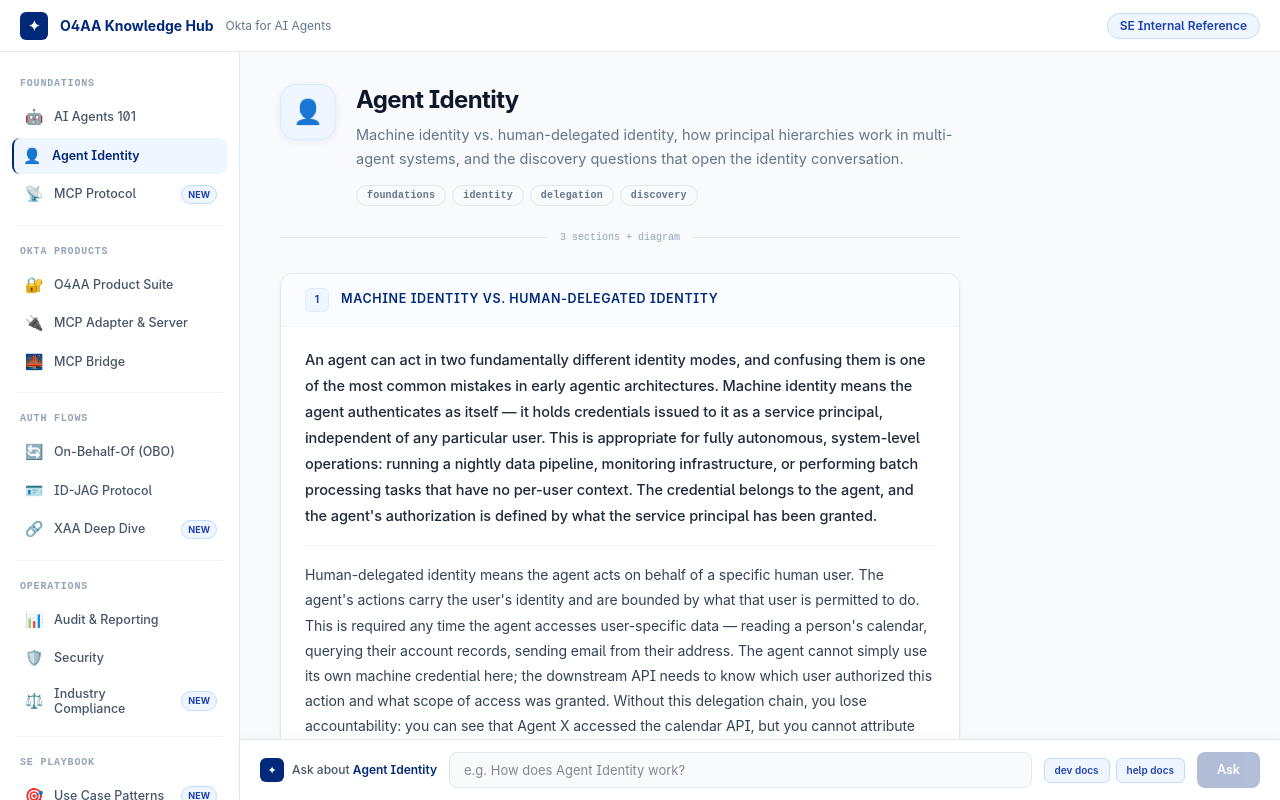
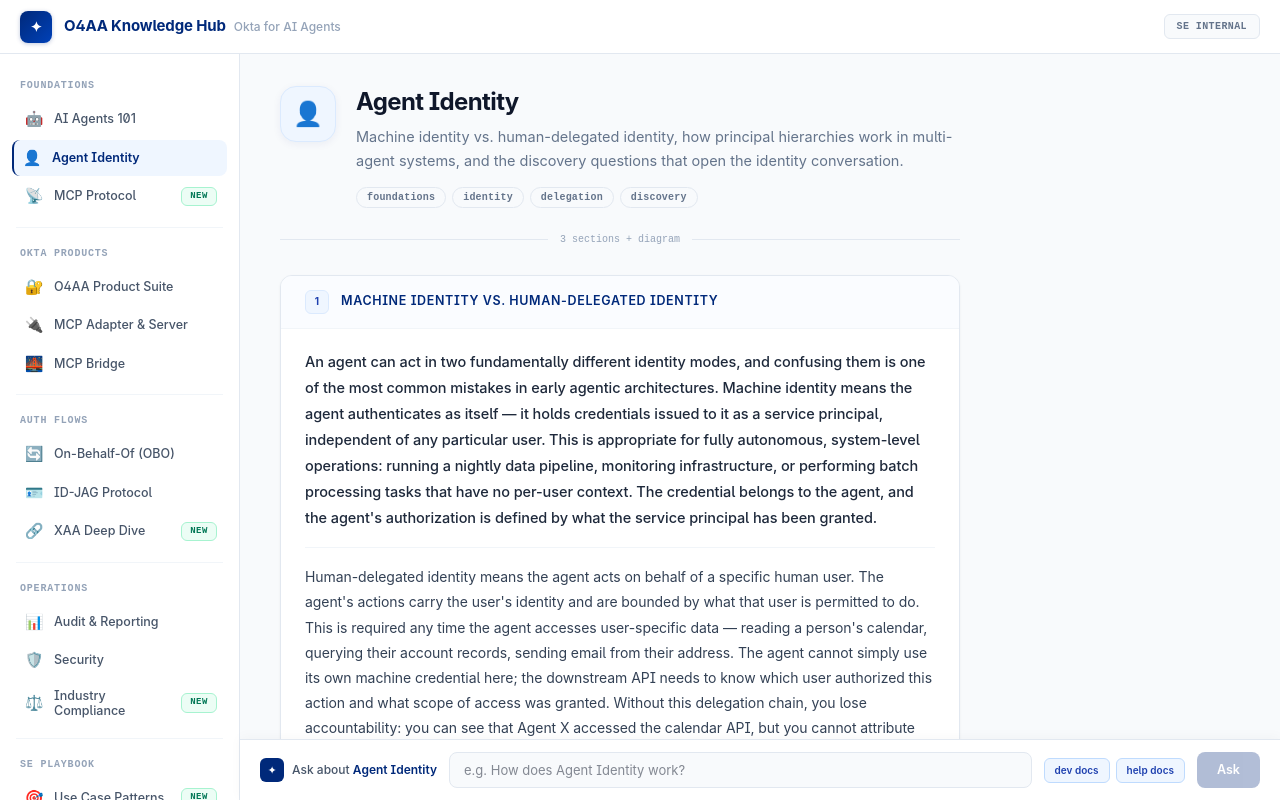
Before and after one commit to Zantonse/o4aa-knowledge, a Next.js app: page /section/agent-identity in a window 1280 px wide. Built offline with nearby package versions, Linux system fonts and the light colour scheme.

Commit message:
loop 5/5: topbar gradient icon, monospace badge, green NEW badge, focus-visible indicators, global transitions

```diff
--- a/app/globals.css
+++ b/app/globals.css
@@ -34,4 +34,16 @@
     background: #DBEAFE;
     color: #1E3A5F;
   }
+
+  /* Smooth focus transitions */
+  input, button, a {
+    transition: all 0.15s ease;
+  }
+
+  /* Better focus indicators for keyboard nav */
+  :focus-visible {
+    outline: 2px solid #00297A;
+    outline-offset: 2px;
+    border-radius: 4px;
+  }
 }
--- a/app/layout.tsx
+++ b/app/layout.tsx
@@ -13,28 +13,45 @@
     <html lang="en" className="h-full">
       <body className="h-full flex flex-col">
         <header
-          className="flex-shrink-0 flex items-center justify-between px-5 h-13 border-b"
-          style={{ background: '#ffffff', borderColor: '#E2E8F0', height: '52px' }}
+          className="flex-shrink-0 flex items-center justify-between px-5 border-b"
+          style={{ background: '#ffffff', borderColor: '#E2E8F0', height: '54px' }}
         >
           <div className="flex items-center gap-3">
             <div
-              className="w-7 h-7 rounded-md flex items-center justify-center text-sm font-bold text-white"
-              style={{ background: '#00297A' }}
+              className="w-8 h-8 rounded-lg flex items-center justify-center text-sm font-bold text-white"
+              style={{
+                background: 'linear-gradient(135deg, #00297A, #0041B8)',
+                boxShadow: '0 1px 4px rgba(0,41,122,0.25)',
+              }}
             >
               ✦
             </div>
-            <span className="text-sm font-bold" style={{ color: '#00297A' }}>
-              O4AA Knowledge Hub
-            </span>
-            <span className="text-xs" style={{ color: '#64748B' }}>
-              Okta for AI Agents
-            </span>
+            <div className="flex items-baseline gap-2">
+              <span
+                className="text-[15px] font-bold"
+                style={{ color: '#00297A', letterSpacing: '-0.01em' }}
+              >
+                O4AA Knowledge Hub
+              </span>
+              <span
+                className="text-[12px] font-medium"
+                style={{ color: '#94A3B8' }}
+              >
+                Okta for AI Agents
+              </span>
+            </div>
           </div>
           <span
-            className="text-xs font-semibold px-3 py-1 rounded-full border"
-            style={{ background: '#EFF6FF', borderColor: '#BFDBFE', color: '#1E40AF' }}
+            className="text-[10px] font-semibold px-3 py-1 rounded-md border"
+            style={{
+              background: '#F8FAFC',
+              borderColor: '#E2E8F0',
+              color: '#64748B',
+              fontFamily: "'JetBrains Mono', monospace",
+              letterSpacing: '0.04em',
+            }}
           >
-            SE Internal Reference
+            SE INTERNAL
           </span>
         </header>
 
--- a/components/NewBadge.tsx
+++ b/components/NewBadge.tsx
@@ -1,8 +1,14 @@
 export default function NewBadge() {
   return (
     <span
-      className="text-[9px] font-bold px-1.5 py-0.5 rounded-full border ml-auto flex-shrink-0"
-      style={{ background: '#EFF6FF', borderColor: '#BFDBFE', color: '#1E40AF' }}
+      className="text-[9px] font-bold px-2 py-0.5 rounded-md border ml-auto flex-shrink-0"
+      style={{
+        background: '#ECFDF5',
+        borderColor: '#A7F3D0',
+        color: '#047857',
+        fontFamily: "'JetBrains Mono', monospace",
+        letterSpacing: '0.06em',
+      }}
     >
       NEW
     </span>
```
